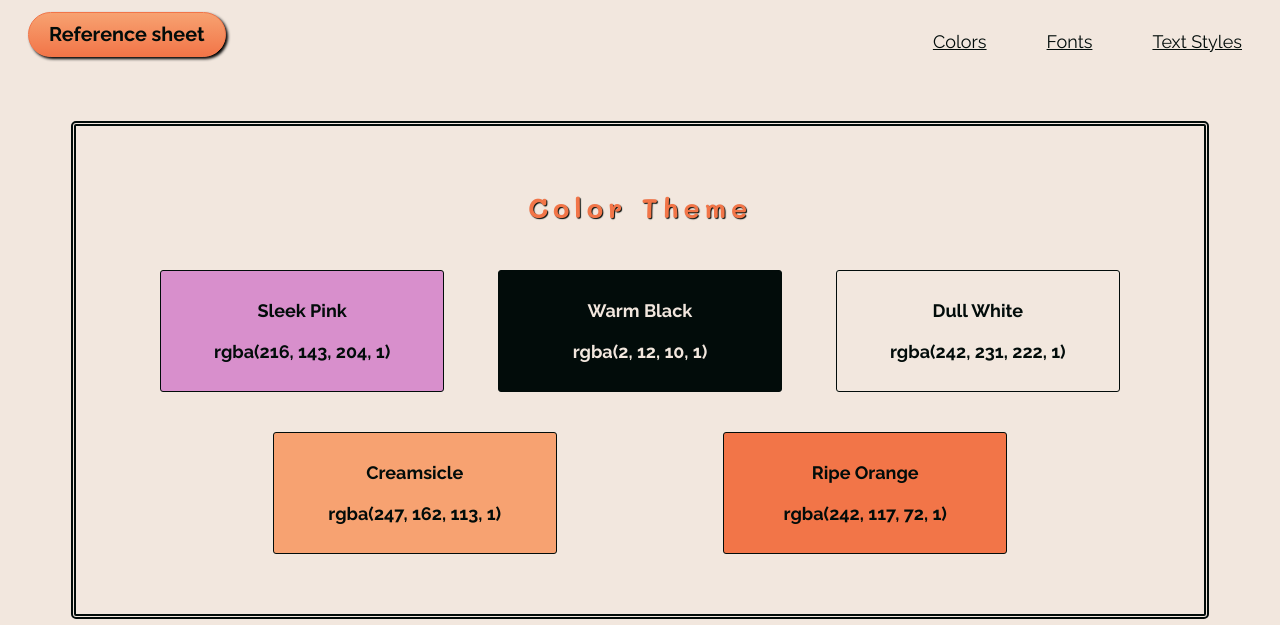
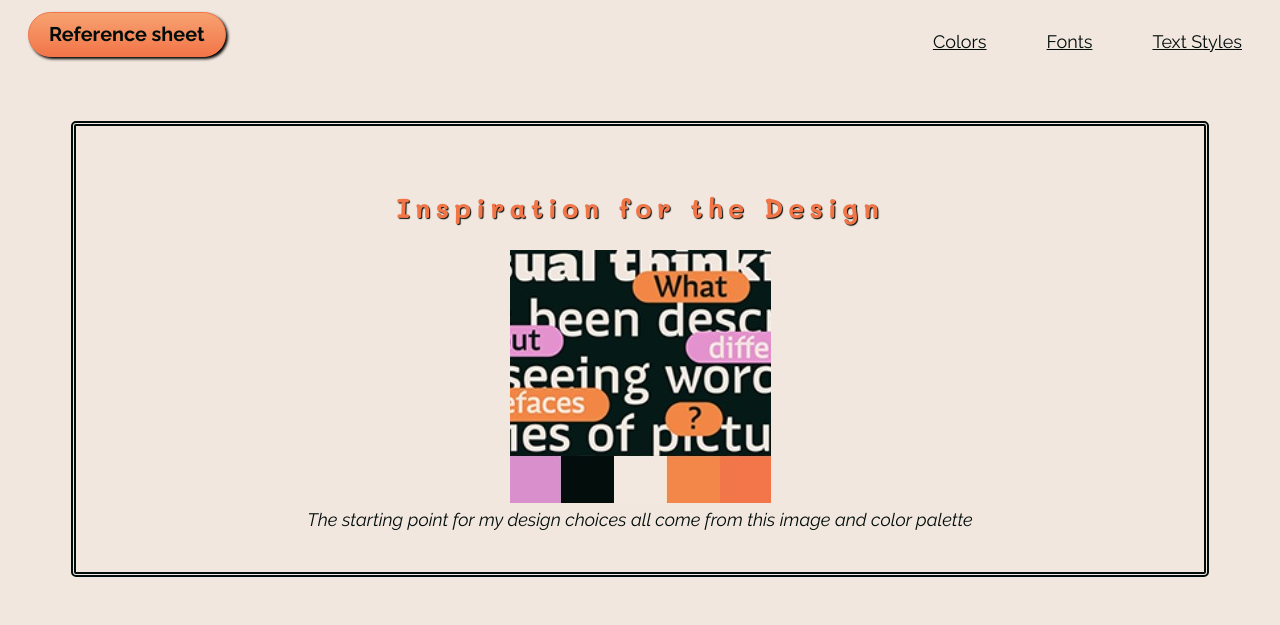
Before and after one commit to smolmies/html-css-cheatsheet-starting, a plain HTML site: page design-system.html in a window 1280 px wide. Shown: the part 112-737 px from the top of the page. Drawn offline with Linux system fonts and the light colour scheme; a web font is replaced by a local one.

Commit message:
Added inspiration block on deisgn page

```diff
--- a/design-system.html
+++ b/design-system.html
@@ -22,6 +22,14 @@
       </nav>
     </header>
     <main>
+      <div id="inspo-container">
+        <h3>Inspiration for the Design</h3>
+        <figure>
+          <img src="./resources/images/color-palette.jpg" alt="My colorpalette used for this project">
+          <figcaption class="italic">The starting point for my design choices all come from this image and color palette</figcaption>
+        </figure>
+
+      </div>
       <div id="color-container">
         <h3>Color Theme</h3>
         <div class="color-blocks">
--- a/resources/css/design-system.css
+++ b/resources/css/design-system.css
@@ -6,7 +6,7 @@
  YELLOW color: rgba(247, 162, 113, 1);
  ORANGE color: rgba(242, 117, 72, 1); */
 
-#color-container, #font-container, #text-style-container {
+#inspo-container, #color-container, #font-container, #text-style-container {
     box-sizing: border-box;
     width: 90%;
     padding: 40px;
@@ -15,6 +15,10 @@
     border-radius: 5px;
 }
 
+figure{
+    text-align: center;
+    margin: 0 auto;
+}
 .color-blocks{
     display: flex;
     flex-direction: row;
```
Also changed, not shown: resources/images/color-palette.jpg (added).
